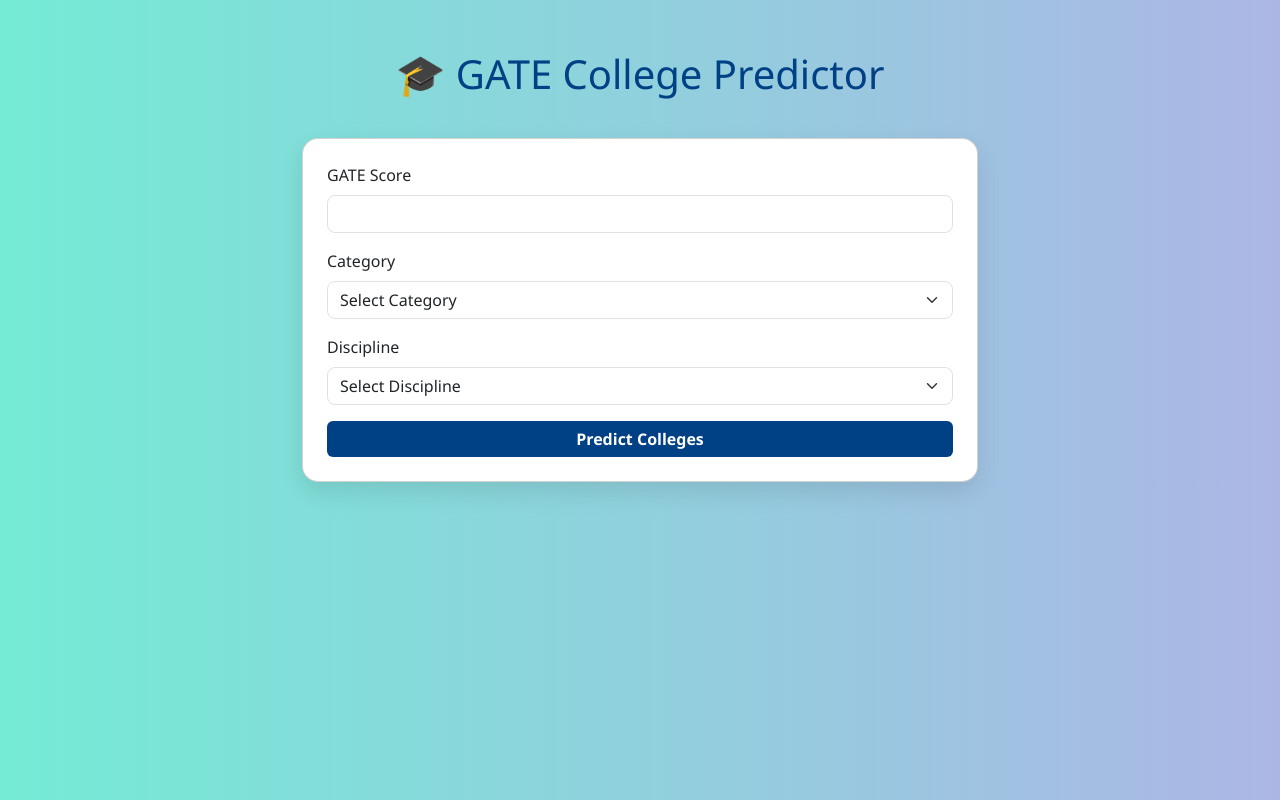
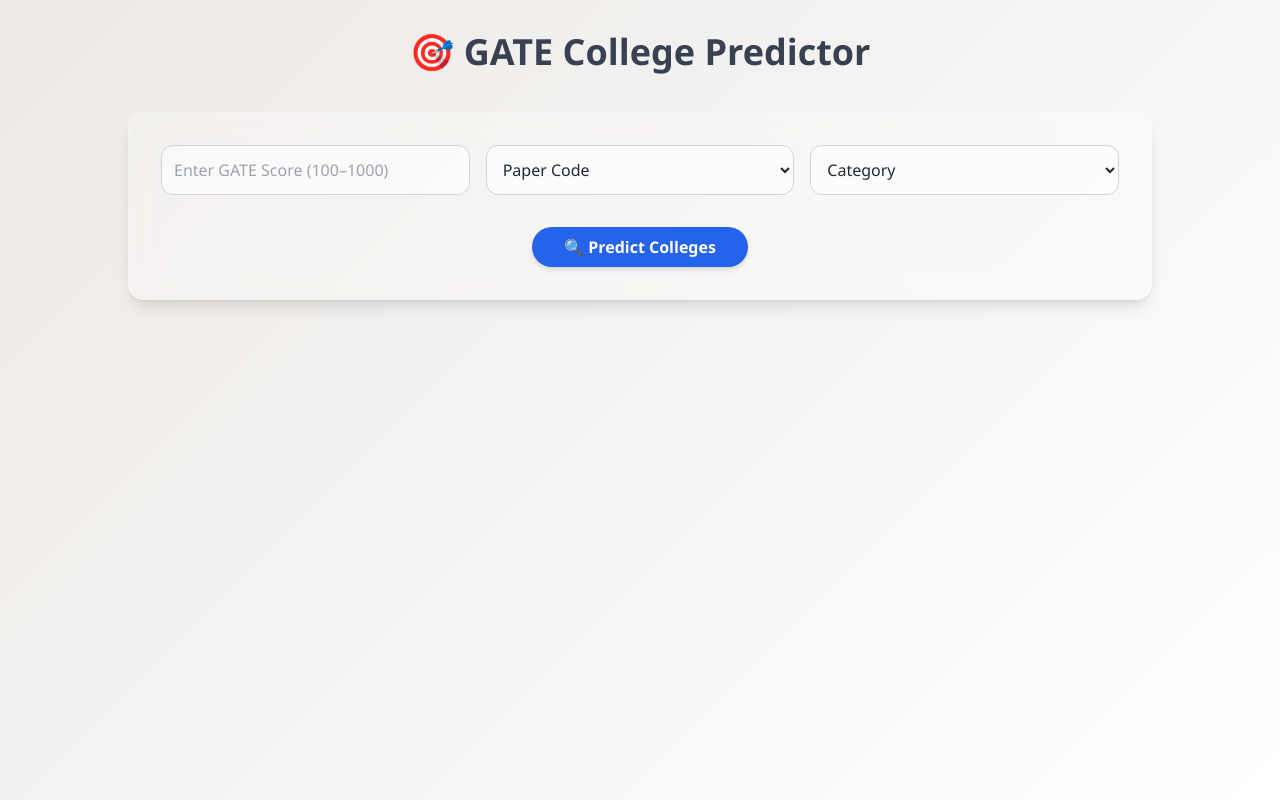
Before and after one commit to anoonimouse/gate, a Flask app: page / in a window 1280 px wide. Run offline with Flask 3, Linux system fonts and the light colour scheme; some libraries are stand-ins or nearby versions.

Commit message:
Add files via upload

```diff
--- a/templates/index.html
+++ b/templates/index.html
@@ -2,97 +2,121 @@
 <html lang="en">
 <head>
   <meta charset="UTF-8">
+  <title>GATE College Predictor</title>
   <meta name="viewport" content="width=device-width, initial-scale=1">
-  <title>GATE College Predictor</title>
-  <link href="https://cdn.jsdelivr.net/npm/bootstrap@5.3.3/dist/css/bootstrap.min.css" rel="stylesheet">
+  <script src="https://cdn.tailwindcss.com"></script>
   <style>
     body {
-      background: linear-gradient(to right, #74ebd5, #ACB6E5);
-      font-family: 'Segoe UI', sans-serif;
+      background: linear-gradient(135deg, #ece9e6, #ffffff);
+      font-family: 'Segoe UI', Tahoma, Geneva, Verdana, sans-serif;
     }
-    .container {
-      margin-top: 50px;
-      max-width: 700px;
+
+    .glass {
+      background: rgba(255, 255, 255, 0.25);
+      backdrop-filter: blur(12px);
+      -webkit-backdrop-filter: blur(12px);
+      border: 1px solid rgba(255, 255, 255, 0.3);
+      box-shadow: 0 8px 32px 0 rgba(31, 38, 135, 0.1);
     }
-    .card {
-      border-radius: 1rem;
-      box-shadow: 0 10px 25px rgba(0,0,0,0.1);
-    }
-    h1 {
-      text-align: center;
-      margin-bottom: 40px;
-      color: #004085;
-    }
-    .form-select, .form-control {
-      border-radius: 0.5rem;
-    }
-    .btn-primary {
-      background-color: #004085;
-      border: none;
-      font-weight: bold;
-    }
-    .btn-primary:hover {
-      background-color: #002752;
-    }
-    .result-card {
-      background: #ffffffee;
-      border-left: 6px solid #004085;
-    }
-    .card-title {
-      color: #004085;
+
+    .year-separator {
+      border-top: 2px dashed #c0c0c0;
+      margin-top: 30px;
+      margin-bottom: 10px;
     }
   </style>
 </head>
-<body>
-<div class="container">
-  <h1>🎓 GATE College Predictor</h1>
-  <form method="POST" class="card p-4">
-    <div class="mb-3">
-      <label class="form-label">GATE Score</label>
-      <input type="number" step="0.1" class="form-control" name="score" required>
+<body class="min-h-screen text-gray-800 p-4 md:p-8">
+  <div class="max-w-5xl mx-auto">
+    <h1 class="text-4xl font-bold text-center mb-10 text-gray-700">🎯 GATE College Predictor</h1>
+
+    {% if error_msg %}
+    <div class="bg-red-100 text-red-700 p-4 mb-6 rounded-lg text-center font-semibold shadow">
+      {{ error_msg }}
     </div>
-    <div class="mb-3">
-      <label class="form-label">Category</label>
-      <select class="form-select" name="category" required>
-        <option value="" disabled selected>Select Category</option>
-        <option>OPEN</option>
-        <option>OBC-NCL</option>
-        <option>SC</option>
-        <option>ST</option>
-        <option>PWD</option>
+    {% endif %}
+
+    <!-- Form -->
+    <form method="POST" class="glass p-6 md:p-8 rounded-2xl shadow-lg space-y-6">
+      <div class="grid grid-cols-1 md:grid-cols-3 gap-4">
+        <input type="number" name="score" step="0.01" min="100" max="1000"
+               placeholder="Enter GATE Score (100–1000)" required
+               class="p-3 rounded-xl border border-gray-300 bg-white/60 focus:outline-none focus:ring-2 focus:ring-blue-300">
+
+        <select name="paper" required
+                class="p-3 rounded-xl border border-gray-300 bg-white/60 focus:outline-none focus:ring-2 focus:ring-blue-300">
+          <option value="" disabled selected>Paper Code</option>
+          <option value="CS">CS</option>
+          <option value="DA">DA</option>
+        </select>
+
+        <select name="category" required
+                class="p-3 rounded-xl border border-gray-300 bg-white/60 focus:outline-none focus:ring-2 focus:ring-blue-300">
+          <option value="" disabled selected>Category</option>
+          <option value="GEN">GEN</option>
+          <option value="OBC">OBC</option>
+          <option value="SC">SC</option>
+          <option value="ST">ST</option>
+          <option value="PWD">PWD</option>
+          <option value="ALL">All Categories</option>
         </select>
       </div>
-    <div class="mb-3">
-      <label class="form-label">Discipline</label>
-      <select class="form-select" name="discipline" required>
-        <option value="" disabled selected>Select Discipline</option>
-        <option>CS</option>
-        <option>EC</option>
-        <option>ME</option>
-        <option>CE</option>
-        <option>EE</option>
-        <option>CH</option>
-      </select>
+
+      <div class="text-center pt-2">
+        <button type="submit"
+                class="bg-blue-600 hover:bg-blue-700 text-white font-semibold py-2 px-8 rounded-full shadow-md transition-all">
+          🔍 Predict Colleges
+        </button>
       </div>
-    <button type="submit" class="btn btn-primary w-100">Predict Colleges</button>
     </form>
 
+    <!-- Results -->
     {% if results %}
-    <div class="mt-4">
-      <h3 class="text-dark">Previous Years Results:</h3>
-      {% for year, colleges in results.items() %}
-        <div class="card result-card p-3 my-3">
-          <h5 class="card-title">GATE {{ year }}</h5>
-          <ul class="list-group list-group-flush">
-            {% for college in colleges %}
-              <li class="list-group-item">
-                <strong>{{ college['Institute'] }}</strong> — Round {{ college['Round'] }},
-                Score Range: <strong>{{ college['Opening Score'] }}</strong> to <strong>{{ college['Closing Score'] }}</strong>
-              </li>
+    <div class="mt-12 glass p-6 md:p-8 rounded-2xl shadow-lg">
+      <h2 class="text-2xl font-bold mb-4 text-blue-800">📊 Matching College Offers</h2>
+      {% if score %}
+      <p class="text-sm text-gray-500 italic mb-4">
+        Showing results for scores between <span class="font-medium">{{ score - 5 }}</span> and <span class="font-medium">{{ score + 5 }}</span>
+      </p>
+      {% endif %}
+
+      <div class="overflow-x-auto">
+        <table class="min-w-full table-auto text-sm text-left rounded-xl overflow-hidden">
+          <thead class="bg-blue-100 text-blue-800 font-semibold">
+            <tr>
+              <th class="px-4 py-3">Year</th>
+              <th class="px-4 py-3">Round</th>
+              <th class="px-4 py-3">Paper</th>
+              <th class="px-4 py-3">Score</th>
+              <th class="px-4 py-3">Rank</th>
+              <th class="px-4 py-3">Category</th>
+              <th class="px-4 py-3">Offers</th>
+            </tr>
+          </thead>
+          <tbody class="divide-y divide-gray-300 bg-white/60">
+            {% set last_year = None %}
+            {% for row in results %}
+              {% if last_year != row.Year %}
+              <tr><td colspan="7"><div class="year-separator"></div></td></tr>
+              {% set last_year = row.Year %}
+              {% endif %}
+              <tr class="hover:bg-blue-50 transition">
+                <td class="px-4 py-2">{{ row.Year }}</td>
+                <td class="px-4 py-2">{{ row.Round }}</td>
+                <td class="px-4 py-2">{{ row.Paper }}</td>
+                <td class="px-4 py-2">{{ row.Score }}</td>
+                <td class="px-4 py-2">{{ row.Rank }}</td>
+                <td class="px-4 py-2">{{ row.Category }}</td>
+                <td class="px-4 py-2">{{ row.Offers }}</td>
+              </tr>
             {% endfor %}
-          </ul>
+          </tbody>
+        </table>
       </div>
-      {% endfor %}
+    </div>
+    {% elif request.method == 'POST' and not error_msg %}
+    <div class="mt-6 text-center text-red-600 font-semibold">
+      No matching records found for your inputs.
     </div>
     {% endif %}
   </div>
```
Lines whose indentation alone changed are shown as unchanged.
